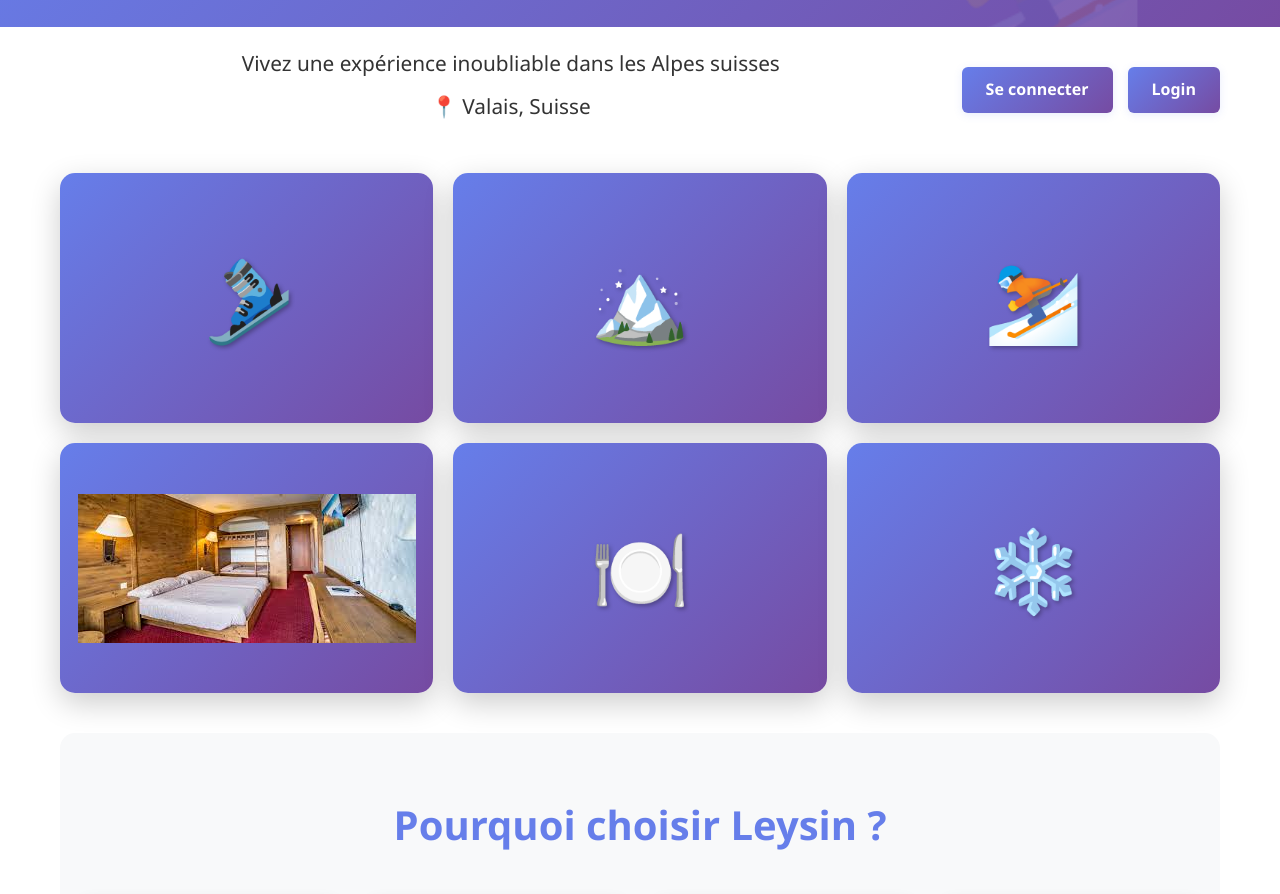
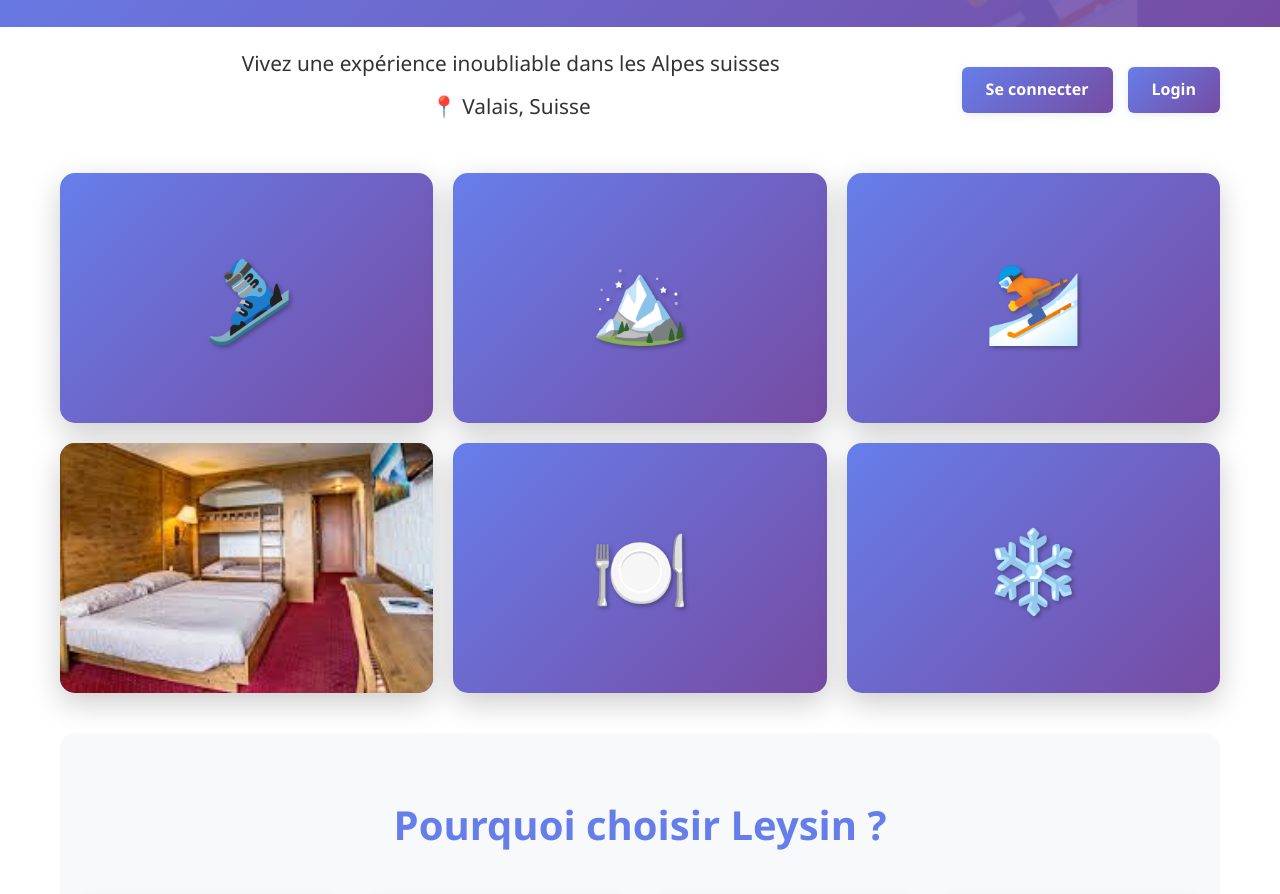
Before and after one commit to thitav09-ui/LeysinIntera, a plain HTML site: page index.html in a window 1280 px wide. Shown: the part 150-1044 px from the top of the page. Drawn offline with Linux system fonts and the light colour scheme.

Commit message:
I have problems with the icon image

```diff
--- a/index.html
+++ b/index.html
@@ -5,11 +5,12 @@
     <meta name="viewport" content="width=device-width, initial-scale=1.0" />
     <title>Camp de Ski Leysin -Acceuil</title>
     <link rel="stylesheet" href="style.css" />
-    <link rel="icon" type="image/png" href="img/LogoLeysin.png" />
+    <link rel="icon" href="img/LogoLeysin.png" type="image/x-icon" />
+    <link rel="shortcut icon" href="img/LogoLeysin.png" type="image/x-icon" />
   </head>
   <body>
     <header class="hero">
-      <div class="header-logo"><img src="img/LogoLeysin.png" alt="NON"/></div>
+      <div class="header-logo"><img src="img/LogoLeysin.png" alt="NON" /></div>
       <h1>Camp de Ski Leysin</h1>
     </header>
 
@@ -47,7 +48,7 @@
           </div>
         </article>
         <article class="image-card">
-          <div class="image-placeholder"><img src="img/chambre.jpeg" alt="NON"></div>
+          <div class="image-placeholder" id="imgChambre"></div>
           <div class="image-overlay">
             <h3>Hébergement confortable</h3>
             <p>Chalets authentiques et chaleureux</p>
--- a/style.css
+++ b/style.css
@@ -188,6 +188,12 @@ article.image-card {
   transition: transform 0.3s ease;
 }
 
+#imgChambre {
+  background-image: url(img/chambre.jpeg);
+  background-size: cover;
+  background-position: center;
+}
+
 .image-card:hover .image-overlay {
   transform: translateY(0);
 }
```
Also changed, not shown: form.html (+1 -0 lines).
